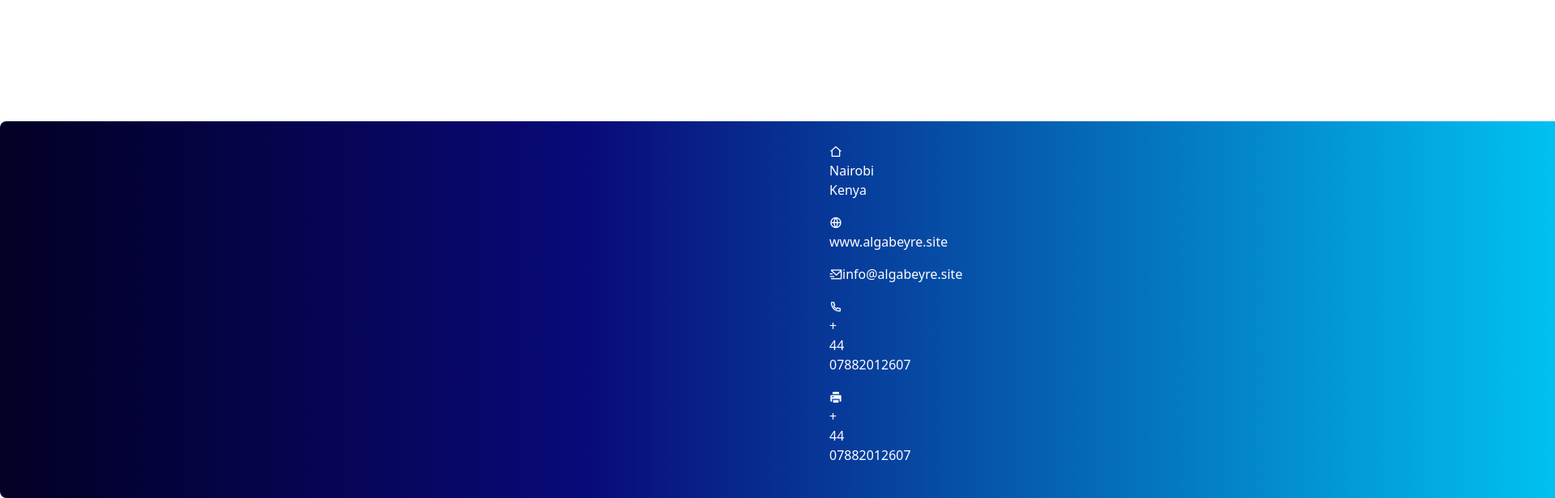
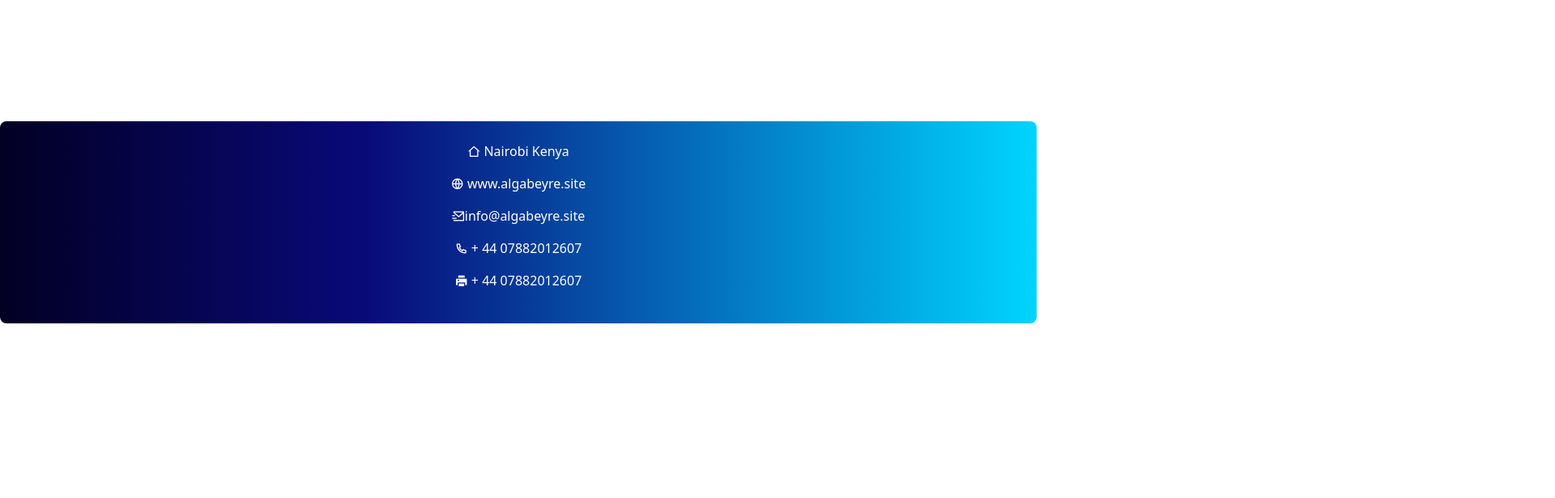
Before and after one commit to Algabeyre/alim20-, a plain HTML site: page index.html in a window 1280 px wide. Shown: the part 2397-3013 px from the top of the page at 81% size, 1920 px wide, since content can reach past the window. After the commit the page ends 2797 px from the top, so only its background shows below. Drawn offline with nearby package versions, Linux system fonts and the light colour scheme.

Commit message:
Update index.html

```diff
--- a/index.html
+++ b/index.html
@@ -37,7 +37,7 @@
         top:2000px;
       bottom: 0;
       width: 100%;
-      padding: 25px 80%;
+      padding: 25px 9%;
       border-radius: 8px;
       background: linear-gradient(90deg, #020024 0%, #090979 35%, #00d4ff 100%);
       }
```
